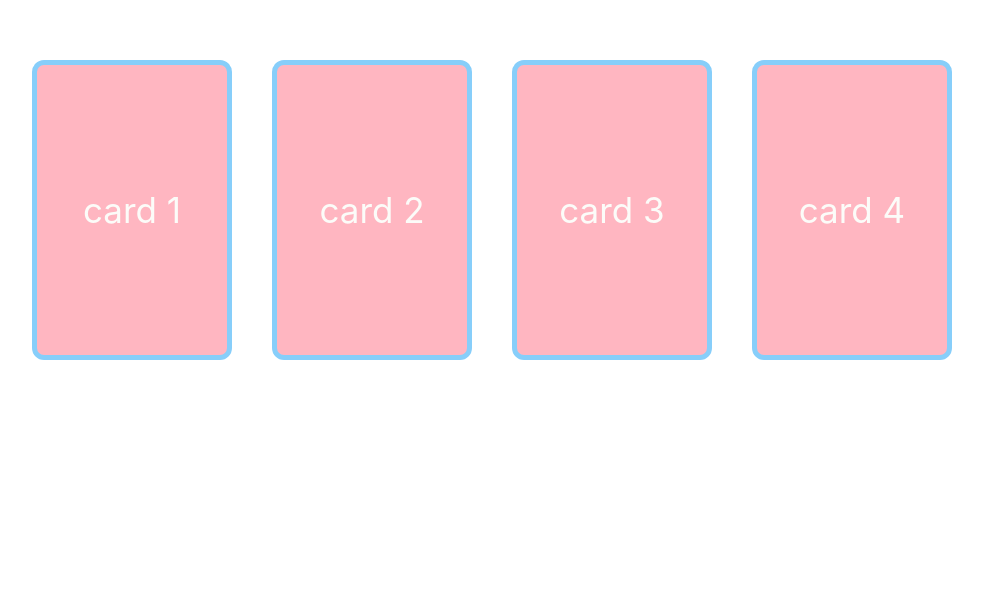
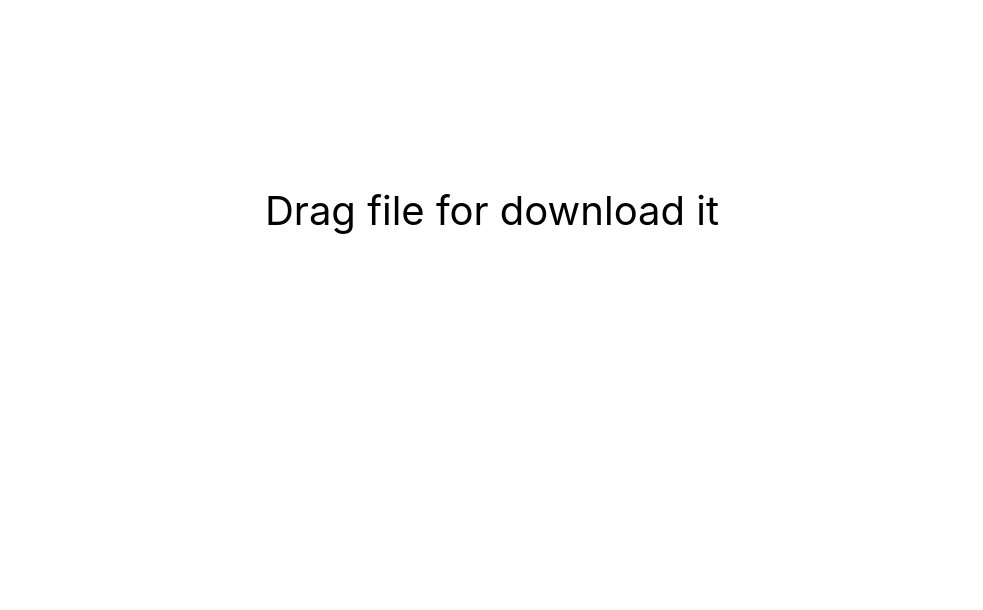
Before and after one commit to YACHNIKMIKHAIL/UdrgNdrp, a React (Create React App) app: page / in a window 1280 px wide. Shown: the part 190-800 px from the top of the page, without its empty margins (148-1131 px from the left). Built offline with nearby package versions, Linux system fonts and the light colour scheme.

Commit message:
some exiting dnd features commit

```diff
--- a/src/App.css
+++ b/src/App.css
@@ -10,6 +10,7 @@
     display: flex;
     align-items: center;
     justify-content: center;
+    font-size: 40px;
 }
 
 .board {
@@ -54,3 +55,11 @@
     color: #fcfcf9;
     font-size: 35px;
 }
+.drop-area{
+    width: 80vw;
+    height: 80vw;
+     border: 5px black dashed;
+    display: flex;
+    align-items: center;
+    justify-content: center;
+}
--- a/src/App.tsx
+++ b/src/App.tsx
@@ -2,12 +2,14 @@ import React from 'react';
 import './App.css';
 import Single from "./DnD/Single";
 import Difficult from "./DnD/Difficult";
+import Download from "./DnD/Download";
 
 function App() {
     return (
         <>
-            <Single/>
-            <Difficult/>
+            {/*<Single/>*/}
+            {/*<Difficult/>*/}
+            <Download/>
         </>
 
     );
--- /dev/null
+++ b/src/DnD/Download.tsx
@@ -0,0 +1,31 @@
+import React, {useState} from 'react';
+
+const Download = () => {
+    const [drag, setDrag] = useState<boolean>(false)
+    const onDragStarthandler = (e: any) => {
+        e.preventDefault()
+        setDrag(true)
+    }
+    const onDragLeaveHandler = (e: any) => {
+        e.preventDefault()
+        setDrag(false)
+    }
+    return (
+        <div className={'app'}>
+            {drag
+                ? <div className={'drop-area'}
+                       onDragStart={e => onDragStarthandler(e)}
+                       onDragLeave={e => onDragLeaveHandler(e)}
+                       onDragOver={e => onDragStarthandler(e)}
+                >Drop file for download it</div>
+                : <div
+                    onDragStart={e => onDragStarthandler(e)}
+                    onDragLeave={e => onDragLeaveHandler(e)}
+                    onDragOver={e => onDragStarthandler(e)}
+                >Drag file for download it</div>
+            }
+        </div>
+    );
+};
+
+export default Download;
```
